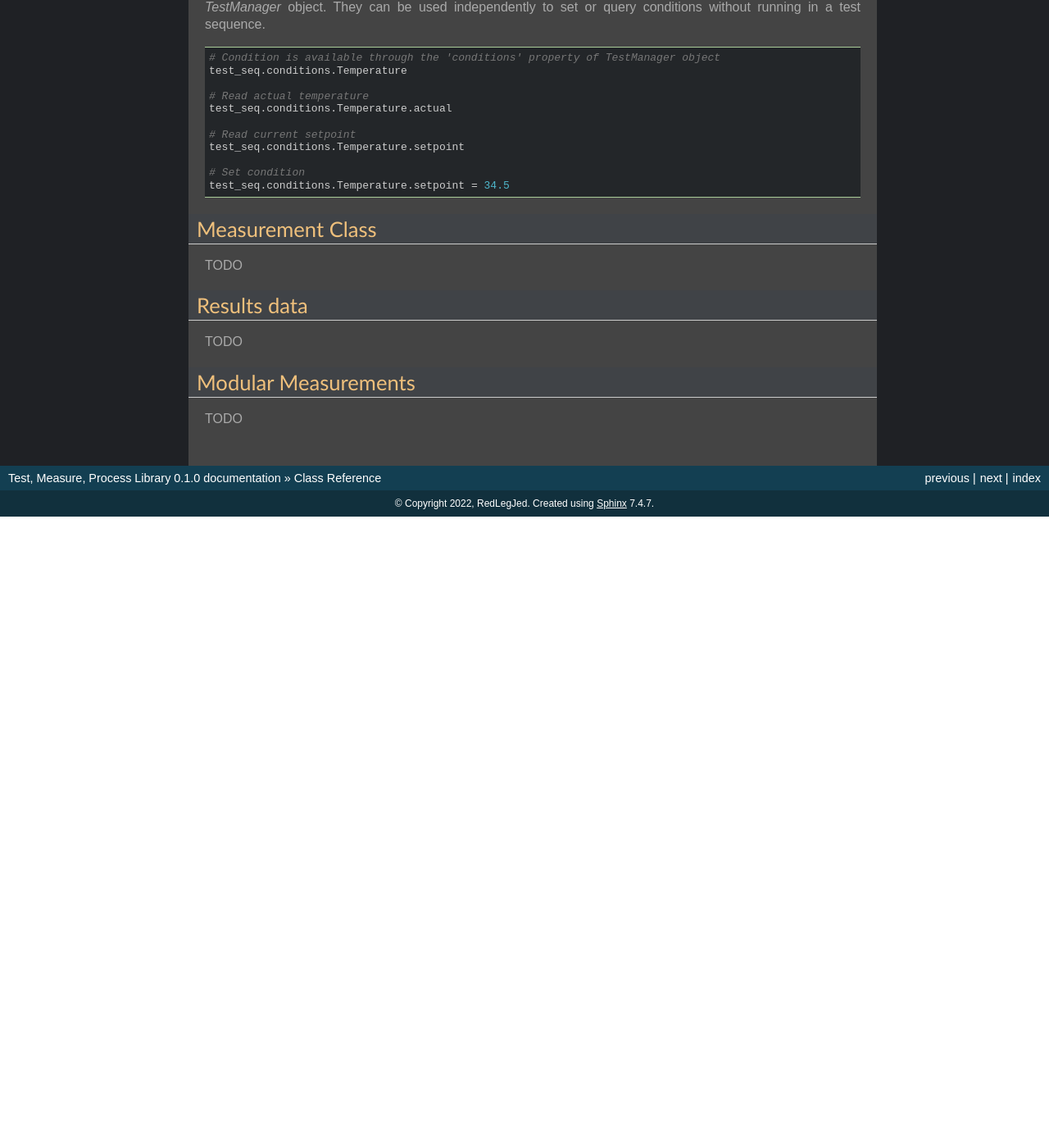
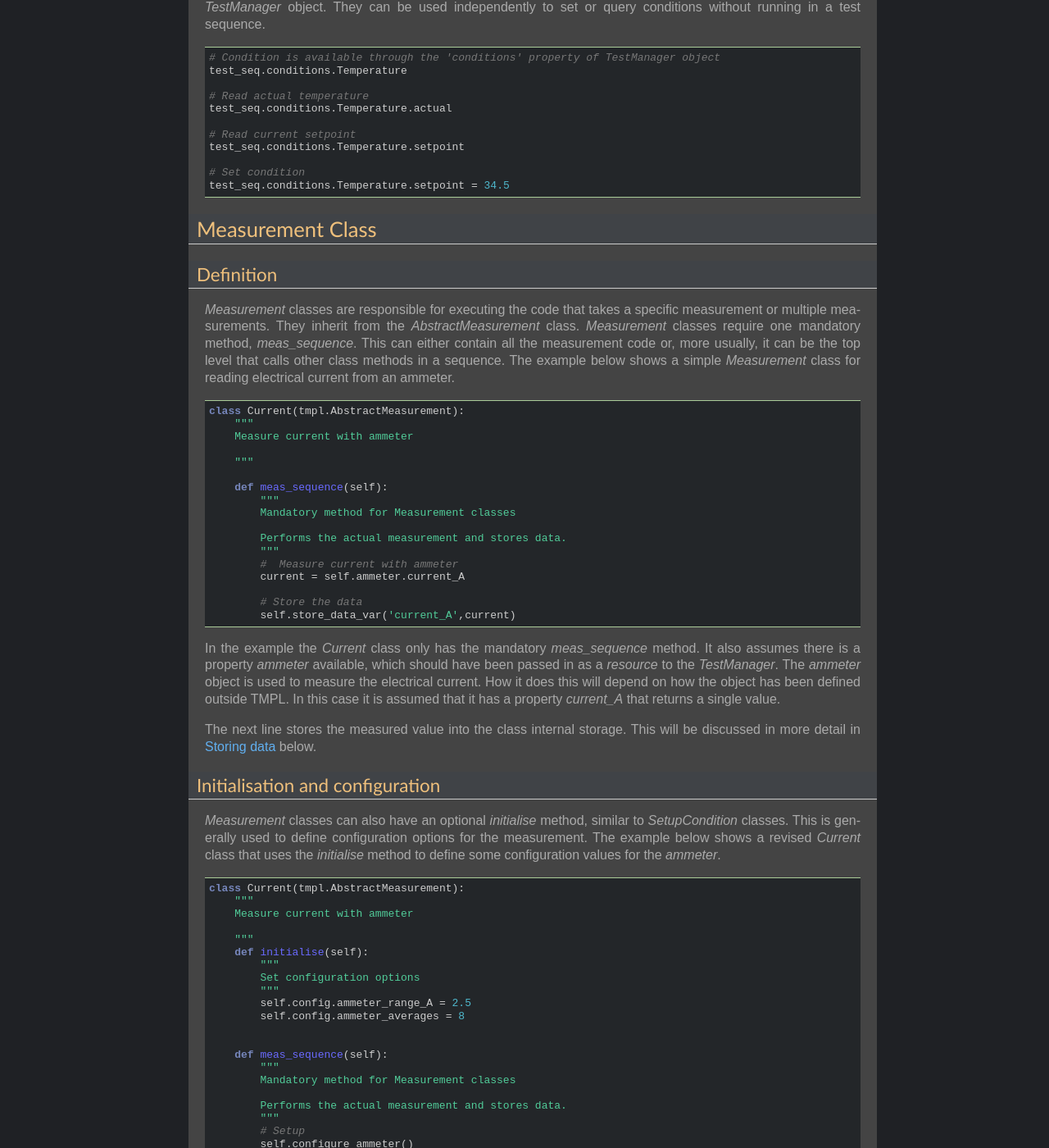
Before and after one commit to redlegjed/test_measure_process_lib, a Sphinx documentation site: the page built from docs/source/tmpl_class_reference.rst, in a window 1280 px wide and 1400 px high, scrolled down 4151 px. Shown: the whole window at 82% size. Built offline with Sphinx 7.4.7, drawn with Linux system fonts in a browser that asks for light colours; before the commit the page ends 4781 px from its top, so only the background shows below that; some of the changed text lies outside the part shown.

Commit message:
Started Measurement class documentation. Not finished yet.
On branch sphinx_docs
 Changes to be committed:
	modified:   source/tmpl_class_reference.rst

```diff
--- a/docs/source/tmpl_class_reference.rst
+++ b/docs/source/tmpl_class_reference.rst
@@ -92,7 +92,7 @@ Running the test sequence
 .. code-block:: python
 
     # Get test instrument objects
-    resources = {'ohmmeter':ohmmeter_object,'chamber':chamber_object}
+    resources = {'ammeter':ammeter_object,'voltmeter':voltmeter_object,'chamber':chamber_object}
 
     # Create test sequence object
     test_seq = ResistanceMeasureSequence(resources)
@@ -103,7 +103,7 @@ Running the test sequence
     # Store test data
     test_seq.save(filename)
 
-Test code usually needs *resources*. This can be anything, the obvious examples are objects that allow access to test instruments, as illustrated in the example above. The *resources* dictionary that is passed in as the main argument of the *TestManager* class will be made available to all *SetupCondition* and *Measurement* classes so they can use them in their own methods. The dictionary keys should adhere to Python variable naming conventions because they will be made into properties of the *TestManager*, *SetupCondition* and *Measurement* classes. In our example all our classes will have *.ohmmeter* and *.chamber* properties.
+Test code usually needs *resources*. This can be anything, the obvious examples are objects that allow access to test instruments, as illustrated in the example above. The *resources* dictionary that is passed in as the main argument of the *TestManager* class will be made available to all *SetupCondition* and *Measurement* classes so they can use them in their own methods. The dictionary keys should adhere to Python variable naming conventions because they will be made into properties of the *TestManager*, *SetupCondition* and *Measurement* classes. In our example all our classes will have *.ammeter*, *.voltmeter* and *.chamber* properties.
 
 Once a *TestManager* object has been created, the sequence can be run with the *run* method. The sequence will then execute, printing out each condition and measurement as they run.
 
@@ -205,7 +205,114 @@ Setting/Querying setup conditions
 
 Measurement Class
 ------------------
+
+Definition
++++++++++++
+
+*Measurement* classes are responsible for executing the code that takes a specific measurement or multiple measurements. They inherit from the *AbstractMeasurement* class. *Measurement* classes require one mandatory method, *meas_sequence*. This can either contain all the measurement code or, more usually, it can be the top level that calls other class methods in a sequence. The example below shows a simple *Measurement* class for reading electrical current from an ammeter.
+
+.. code-block:: python
+
+    class Current(tmpl.AbstractMeasurement):
+        """
+        Measure current with ammeter
+
+        """
+
+        def meas_sequence(self):
+            """
+            Mandatory method for Measurement classes
+
+            Performs the actual measurement and stores data.
+            """
+            #  Measure current with ammeter
+            current = self.ammeter.current_A
+
+            # Store the data
+            self.store_data_var('current_A',current)
+
+
+In the example the *Current* class only has the mandatory *meas_sequence* method. It also assumes there is a property *ammeter* available, which should have been passed in as a *resource* to the *TestManager*. The *ammeter* object is used to measure the electrical current. How it does this will depend on how the object has been defined outside TMPL. In this case it is assumed that it has a property *current_A* that returns a single value.
+
+The next line stores the measured value into the class internal storage. This will be discussed in more detail in :ref:`Storing data <label-storing-data>` below.
+
+
+Initialisation and configuration
+++++++++++++++++++++++++++++++++
+
+*Measurement* classes can also have an optional *initialise* method, similar to *SetupCondition* classes. This is generally used to define configuration options for the measurement. The example below shows a revised *Current* class that uses the *initialise* method to define some configuration values for the *ammeter*.
+
+
+.. code-block:: python
+
+    class Current(tmpl.AbstractMeasurement):
+        """
+        Measure current with ammeter
+
+        """
+        def initialise(self):
+            """
+            Set configuration options
+            """
+            self.config.ammeter_range_A = 2.5
+            self.config.ammeter_averages = 8
+
+
+        def meas_sequence(self):
+            """
+            Mandatory method for Measurement classes
+
+            Performs the actual measurement and stores data.
+            """
+            # Setup
+            self.configure_ammeter()
+
+            #  Measure current with ammeter
+            current = self.ammeter.current_A
+
+            # Store the data
+            self.store_data_var('current_A',current)
+
+
+        def configure_ammeter(self):
+            """
+            Setup the ammeter with configuration options
+            """
+            self.ammeter.range = self.config.ammeter_range_A
+            self.ammeter.averages = self.config.ammeter_averages
+
+*Measurement* classes have a property, *config*, which is basically a dictionary that can be used to store any kind of data. This data is only accessed by the user defined methods. None of the internal workings of the *AbstractMeasurement* class use it.
+
+*config* is an internal *TMPL* class called *ObjDict*. It is a dictionary where the keys are also properties. Thus data can be added in two ways:
+
+.. code-block:: python
+
+    # property style access
+    self.config.ammeter_range_A = 2.5
+
+    # Dict style access
+    self.config['ammeter_range_A'] = 2.5
+
+*config* is also available from the *Measurement* object once it has been created by the *TestManager*. *Measurement* objects are available from the *TestManager* through the *.meas* property.
+
+.. code-block:: python
+
+    # Create test sequence object
+    test_seq = ResistanceMeasureSequence(resources)
+
+    # Change Current measurement configuration
+    test_seq.meas.Current.config.ammeter_averages = 16
+
+
+
+
+.. _label-storing-data:
+
+Storing measurement data
++++++++++++++++++++++++++
+
 TODO
+
 
 Results data
 ------------
```
